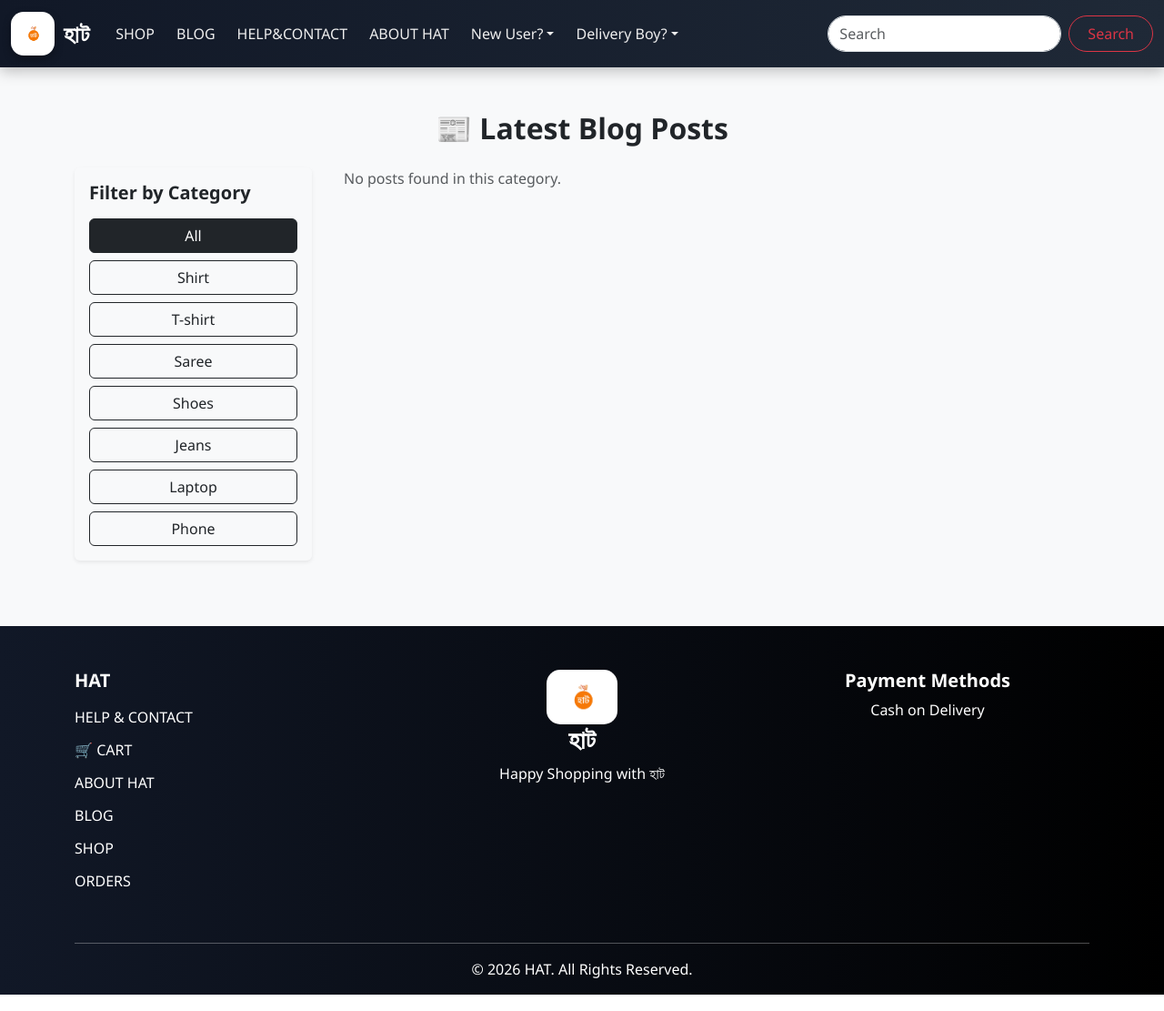
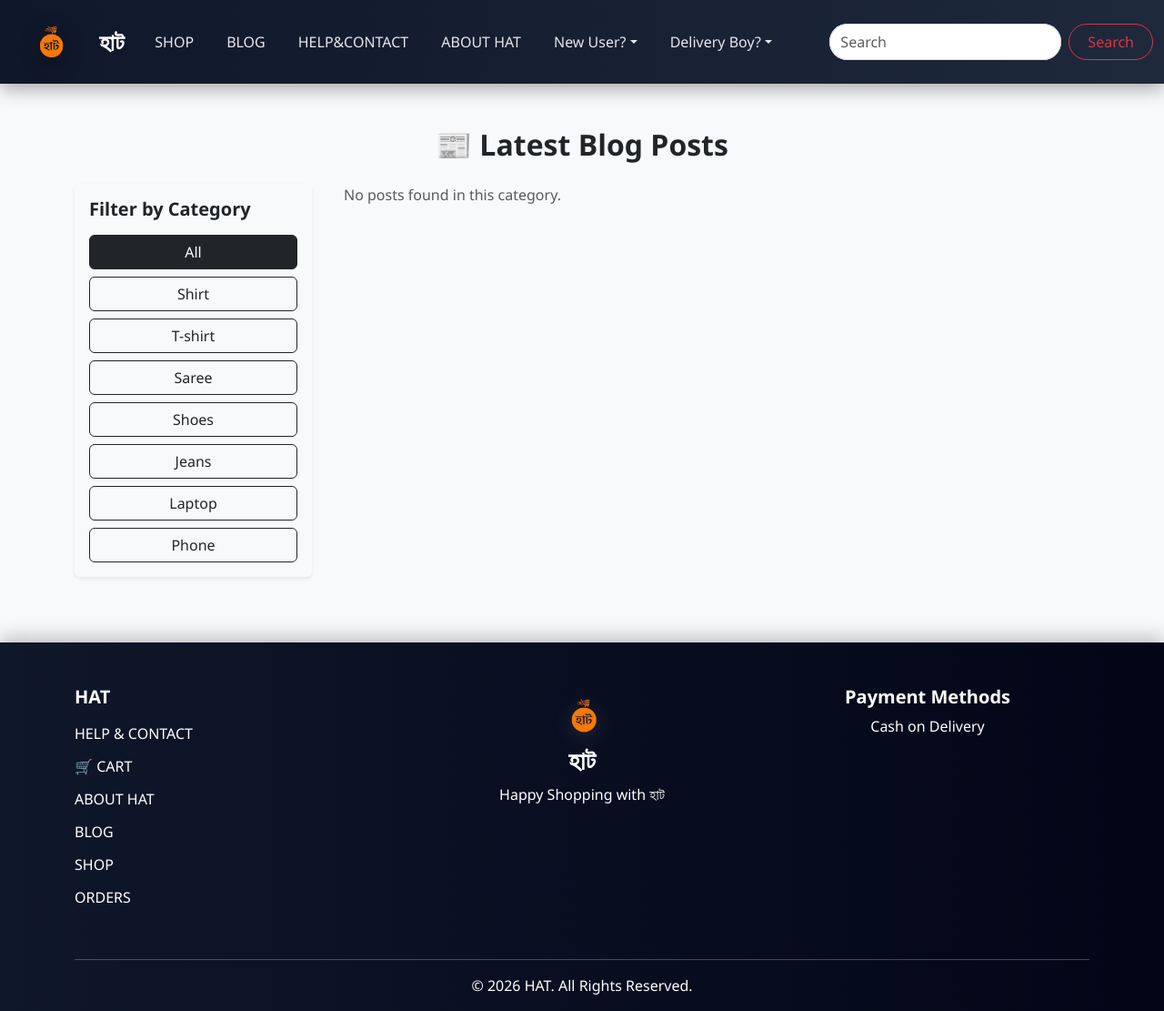
Before and after one commit to Rahul4h/HAT, a Django app: template templates/blog.html in a window 1280 px wide. Shown: the whole page at 91% size. Run offline with Django 5.2, Linux system fonts and the light colour scheme; the template is opened without the code that fills it, so the values that code supplies are empty.

Commit message:
updated base.html

```diff
--- a/templates/base.html
+++ b/templates/base.html
@@ -30,109 +31,86 @@ body{
 
     background:linear-gradient(
         90deg,
-        #111827,
-        #1f2937
+        #0f172a,
+        #1e293b
     ) !important;
 
-    padding:8px 0;
-    box-shadow:0 4px 15px rgba(0,0,0,.25);
+    padding:10px 0;
+
+    box-shadow:
+    0 5px 20px rgba(0,0,0,.35);
 
 }
 
 
-.navbar-brand{
-    text-decoration:none;
-}
+/* brand */
 
 
-.brand-box{
+.navbar-brand{
+
+    text-decoration:none;
 
     display:flex;
+
     align-items:center;
-    gap:10px;
 
-}
+    gap:12px;
 
+    color:white !important;
 
-.logo-img{
+    font-size:26px;
 
-    height:48px;
-    width:48px;
-
-    object-fit:contain;
-
-    background:white;
-
-    padding:5px;
-
-    border-radius:14px;
-
-    box-shadow:
-    0 4px 10px rgba(0,0,0,.3);
+    font-weight:700;
 
     transition:.3s ease;
 
 }
 
 
-.brand-name{
 
-    color:white;
+.logo-img{
 
-    font-size:26px;
+    height:62px;
 
-    font-weight:700;
+    width:auto;
 
-    letter-spacing:1px;
+    object-fit:contain;
 
-    transition:.3s;
+    background:transparent;
+
+    padding:0;
+
+    border-radius:0;
+
+    filter:
+    drop-shadow(
+        0 5px 12px rgba(0,0,0,.45)
+    );
+
+    transition:.35s ease;
 
 }
+
 
 
 .navbar-brand:hover .logo-img{
 
     transform:
-    rotate(-5deg)
-    scale(1.08);
+    scale(1.08)
+    translateY(-2px);
 
-}
-
-
-.navbar-brand:hover .brand-name{
-
-    color:#ffc107;
+    filter:
+    drop-shadow(
+    0 8px 18px rgba(255,255,255,.25)
+    );
 
 }
 
 
 
+.navbar-brand:hover{
 
-/* menu */
-
-
-.nav-link{
-
-    color:#eee !important;
-
-    font-weight:500;
-
-    margin:0 4px;
-
-    border-radius:8px;
-
-    transition:.25s;
-
-}
-
-
-.nav-link:hover{
-
-    background:#ffc107;
-
-    color:#111 !important;
-
-    transform:translateY(-2px);
+    color:white !important;
 
 }
 
@@ -140,31 +118,80 @@ body{
 
 
 
-/* dropdown */
+/* ===============================
+        MENU
+================================ */
+
+
+.nav-link{
+
+    color:#e5e7eb !important;
+
+    font-weight:500;
+
+    margin:0 3px;
+
+    padding:8px 15px !important;
+
+    border-radius:20px;
+
+    transition:.25s ease;
+
+}
+
+
+
+.nav-link:hover{
+
+    background:
+    rgba(255,255,255,.12);
+
+    backdrop-filter:blur(8px);
+
+    color:white !important;
+
+    transform:
+    translateY(-2px);
+
+}
+
+
+
+
+
+/* ===============================
+        DROPDOWN
+================================ */
 
 
 .dropdown-menu{
 
     border:none;
 
-    border-radius:12px;
+    border-radius:14px;
+
+    padding:8px;
 
     box-shadow:
-    0 10px 25px rgba(0,0,0,.2);
+    0 15px 35px rgba(0,0,0,.25);
 
 }
 
 
+
 .dropdown-item{
+
+    border-radius:8px;
 
     transition:.2s;
 
 }
 
 
+
 .dropdown-item:hover{
 
-    background:#111827;
+    background:#1e293b;
 
     color:white;
 
@@ -174,14 +201,22 @@ body{
 
 
 
-/* search */
+/* ===============================
+        SEARCH
+================================ */
 
 
 .form-control{
 
     border-radius:25px;
 
+    border:none;
+
+    box-shadow:
+    inset 0 0 0 1px #ddd;
+
 }
+
 
 
 .btn-outline-danger{
@@ -195,32 +230,39 @@ body{
 }
 
 
+
 .btn-outline-danger:hover{
 
-    transform:scale(1.05);
+    transform:
+    translateY(-2px);
 
 }
 
 
 
 
+
 /* ===============================
-            FOOTER
+        FOOTER
 ================================ */
 
 
 footer{
 
     background:
+
     linear-gradient(
     90deg,
-    #111827,
-    #000
+    #0f172a,
+    #020617
     );
 
     color:white;
 
     margin-top:60px;
+
+    box-shadow:
+    0 -5px 20px rgba(0,0,0,.25);
 
 }
 
@@ -228,32 +270,44 @@ footer{
 
 .footer-logo img{
 
-    height:60px;
 
-    background:white;
+    height:65px;
 
-    padding:6px;
+    width:auto;
 
-    border-radius:15px;
+    object-fit:contain;
+
+    background:transparent;
+
+    padding:0;
+
+    border-radius:0;
+
+    filter:
+    drop-shadow(
+    0 5px 12px rgba(255,255,255,.15)
+    );
 
     transition:.3s;
 
 }
 
 
+
 .footer-logo img:hover{
 
     transform:
     scale(1.1)
-    rotate(3deg);
+    translateY(-3px);
 
 }
 
 
 
+
 footer a{
 
-    color:#ddd !important;
+    color:#d1d5db !important;
 
     transition:.25s;
 
@@ -290,9 +354,11 @@ footer ul li{
 
 footer hr{
 
-    opacity:.3;
+    opacity:.25;
 
 }
+
+
 
 
 
@@ -368,14 +437,10 @@ footer{
   <body>
     <nav class="navbar navbar-expand-lg navbar-dark bg-dark">
       <div class="container-fluid">
-        <a class="navbar-brand" href="/">
-    <div class="brand-box">
-        <img src="{% static 'images/logoe.png' %}"
-             alt="HAT Logo"
-             class="logo-img">
-
-        <span class="brand-name">হাট</span>
-    </div>
+       <a class="navbar-brand" href="/">
+ <img src="{% static 'images/logoe.png' %}"
+alt="Hat Logo"
+class="logo-img"> হাট
 </a>
         <button class="navbar-toggler" type="button" data-bs-toggle="collapse" data-bs-target="#navbarSupportedContent" aria-controls="navbarSupportedContent" aria-expanded="false" aria-label="Toggle navigation">
           <span class="navbar-toggler-icon"></span>
```
Also changed, not shown: other parts of templates/base.html (+30 -16 lines).
